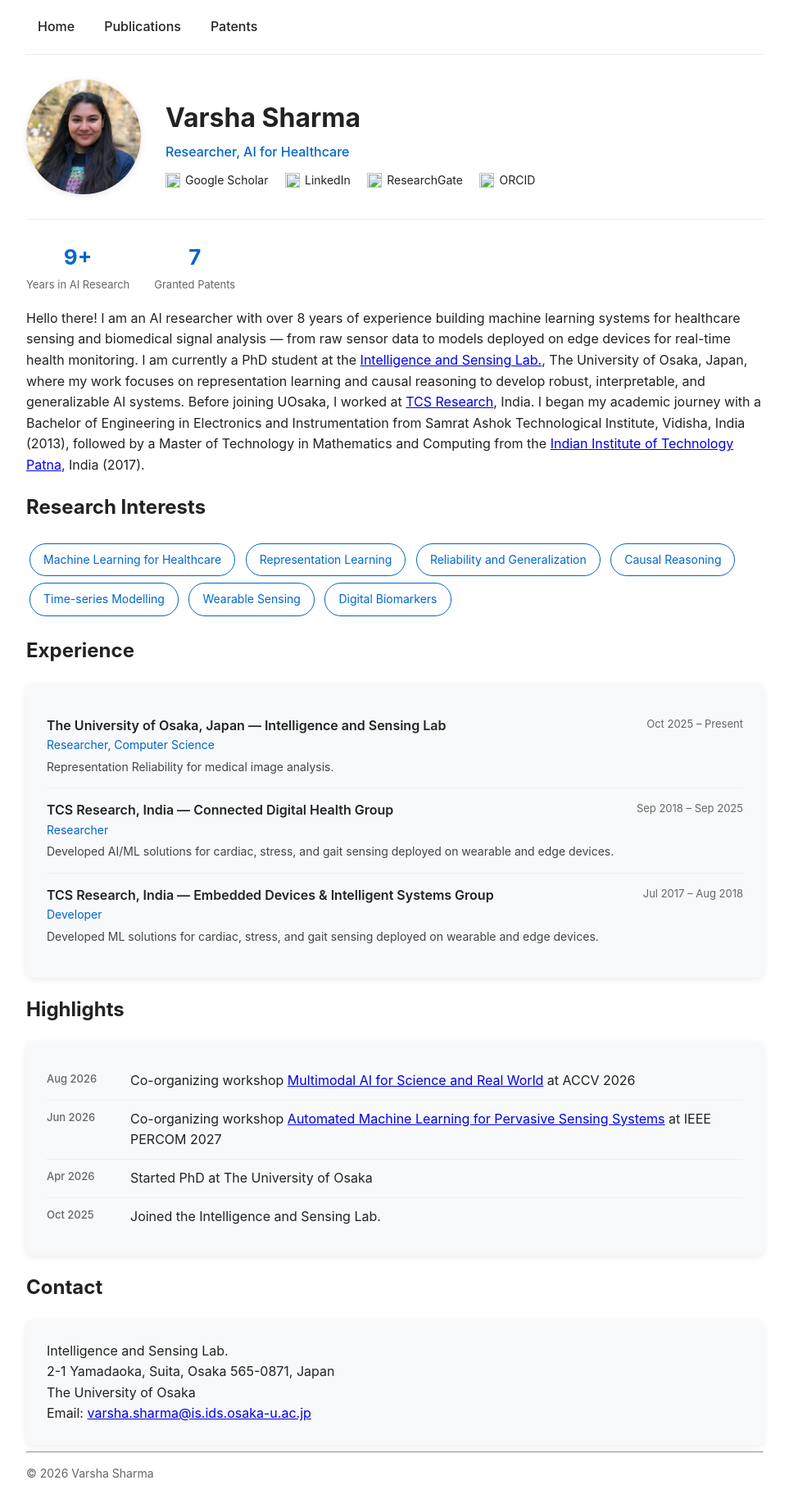
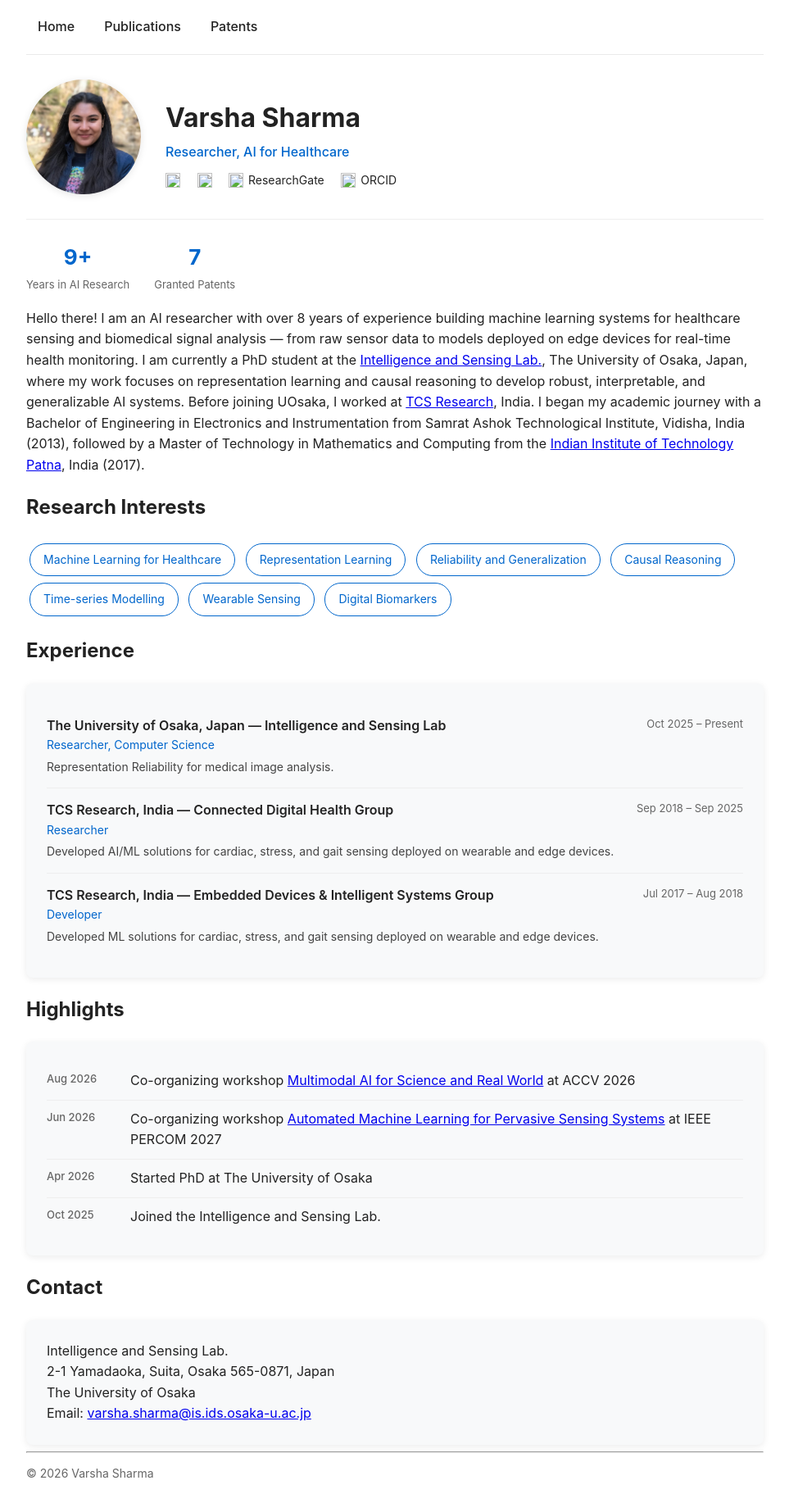
Before and after one commit to shavarsha/shavarsha.github.io, a Jekyll site: the page built from index.md, in a window 1280 px wide. Shown: the whole page at 82% size, without its empty margins (158-1121 px from the left). Built offline with Jekyll 4.4.1, drawn with Linux system fonts in a browser that asks for light colours.

Commit message:
Update default.html

```diff
--- a/_layouts/default.html
+++ b/_layouts/default.html
@@ -22,10 +22,10 @@
       <div class="profile-tagline">Researcher, AI for Healthcare</div>
       <div class="social-row">
         <a href="https://scholar.google.com/citations?hl=en&user=fdnMEAQAAAAJ">
-          <img src="https://www.google.com/s2/favicons?domain=scholar.google.com&sz=32"> Google Scholar
+          <img src="https://www.google.com/s2/favicons?domain=scholar.google.com&sz=32">
         </a>
         <a href="https://www.linkedin.com/in/varsha-sharma-6aa32755/">
-          <img src="https://www.google.com/s2/favicons?domain=linkedin.com&sz=32"> LinkedIn
+          <img src="https://www.google.com/s2/favicons?domain=linkedin.com&sz=32">
         </a>
         <a href="https://www.researchgate.net/profile/Varsha-Sharma-12?ev=hdr_xprf">
           <img src="https://www.google.com/s2/favicons?domain=researchgate.net&sz=32"> ResearchGate
```
